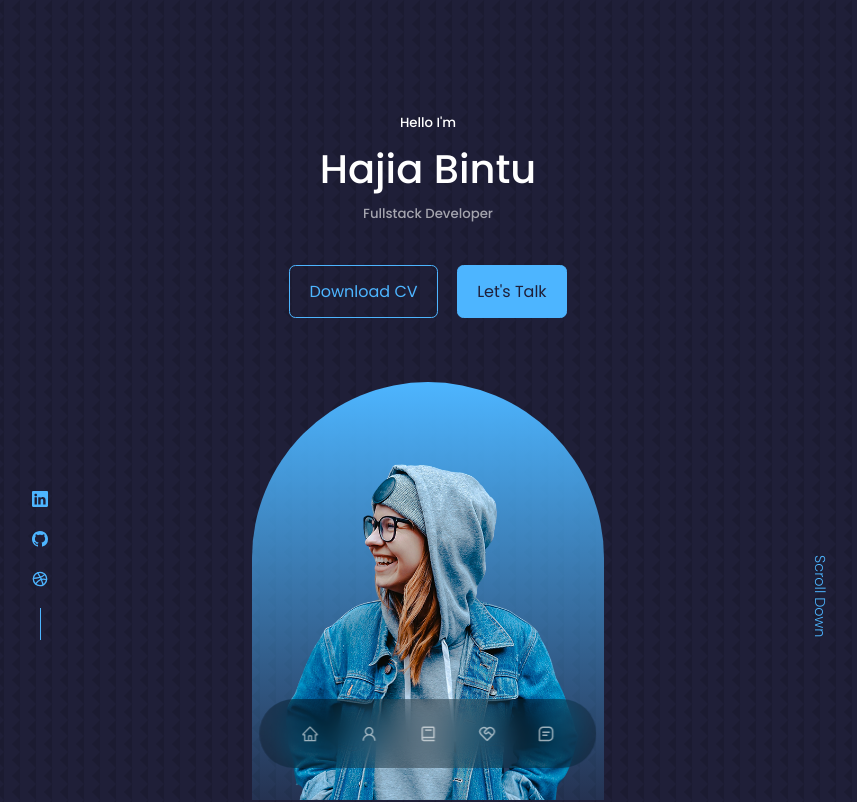
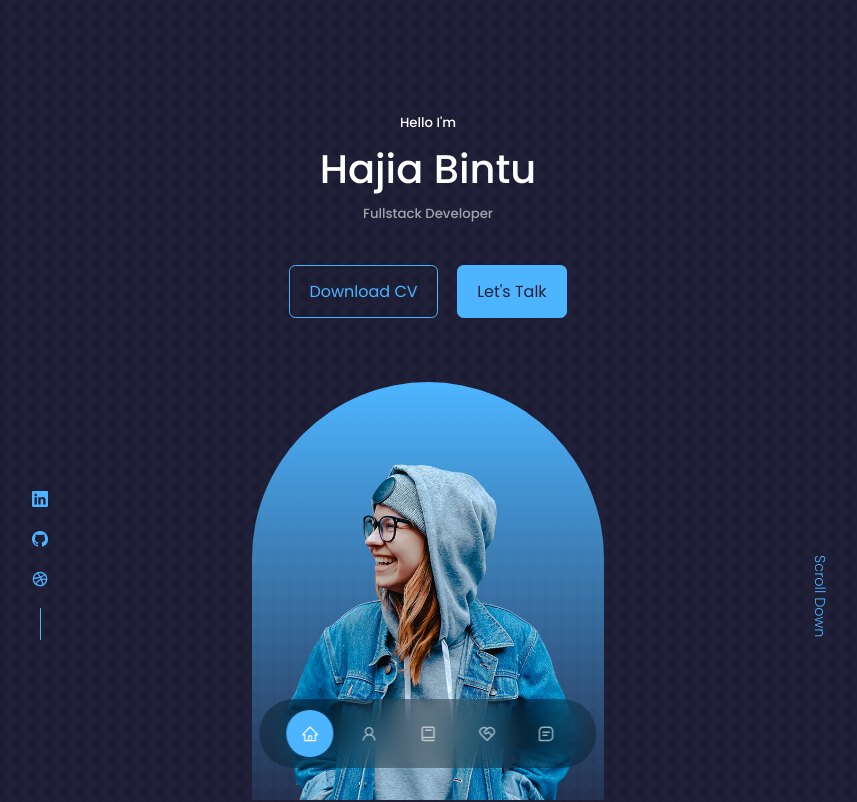
Before and after one commit to samoellaureano/react-portfolio-website-1, a React (Create React App) app: page / in a window 1280 px wide. Shown: the top 802 px of the page, without its empty margins (212-1069 px from the left). Built offline with nearby package versions, Linux system fonts and the light colour scheme.

Commit message:
Ajust NAV

```diff
--- a/src/components/nav/Nav.jsx
+++ b/src/components/nav/Nav.jsx
@@ -5,15 +5,17 @@
 import {BiBook} from "react-icons/bi";
 import {RiServiceLine} from "react-icons/ri";
 import {BiMessageSquareDetail} from "react-icons/bi";
+import { useState } from "react";
 
 const Nav = () => {
+    const [activeNav, setActiveNav] = useState('#')
     return (
         <nav>
-            <a href="#"><AiOutlineHome /></a>
-            <a href="#about"><AiOutlineUser /></a>
-            <a href="#experience"><BiBook /></a>
-            <a href="#services"><RiServiceLine /></a>
-            <a href="#contact"><BiMessageSquareDetail /></a>
+            <a href="#" onClick={() => setActiveNav('#')} className={activeNav === '#' ? 'active' : ''}><AiOutlineHome /></a>
+            <a href="#about" onClick={() => setActiveNav('#About')} className={activeNav === '#About' ? 'active' : ''}><AiOutlineUser /></a>
+            <a href="#experience"onClick={() => setActiveNav('#experience')} className={activeNav === '#experience' ? 'active' : ''}><BiBook /></a>
+            <a href="#services"onClick={() => setActiveNav('#services')} className={activeNav === '#services' ? 'active' : ''}><RiServiceLine /></a>
+            <a href="#contact"onClick={() => setActiveNav('#contact')} className={activeNav === '#contact' ? 'active' : ''}><BiMessageSquareDetail /></a>
         </nav>
     )
 }
--- a/src/components/nav/nav.css
+++ b/src/components/nav/nav.css
@@ -22,3 +22,15 @@
     color: var(--color-light);
     font-size: 1.1rem;
 }
+
+nav a:hover {
+    background: var(--color-primary);
+    color: var(--color-bg);
+    /*REMOVER OS DOIS ACIMA*/
+    /* background: rgba(0, 0, 0, 0.3); */
+}
+
+nav a.active {
+    background: var(--color-primary);
+    color: var(--color-white);
+}
```
